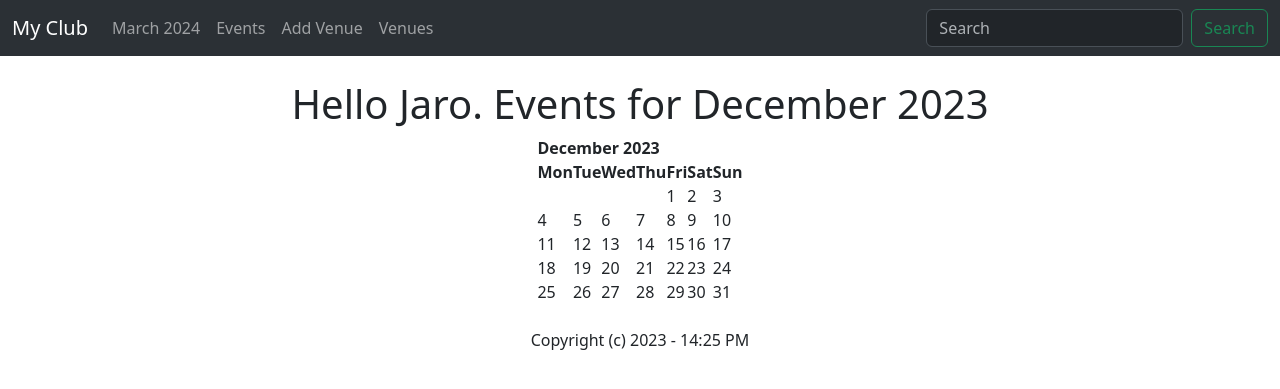
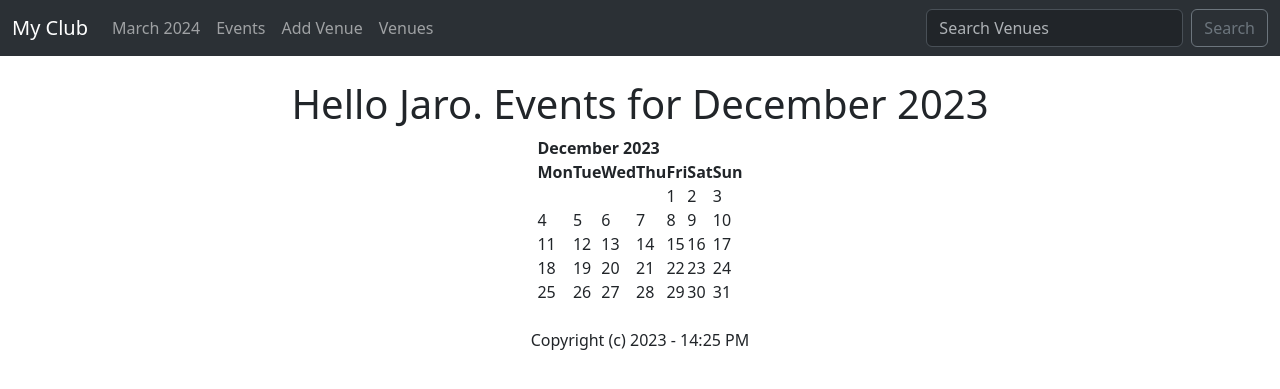
Before and after one commit to jaroambrozai/my_venues, a Django app: page / in a window 1280 px wide. Shown: the top 389 px of the page. Run offline with Django 4.2, Linux system fonts and the light colour scheme.

Commit message:
video_09: search bar created

```diff
--- a/events/templates/events/navbar.html
+++ b/events/templates/events/navbar.html
@@ -19,9 +19,10 @@
           <a class="nav-link" href="{% url 'list-venues' %}">Venues</a>
         </li>
       </ul>
-      <form class="d-flex" role="search">
-        <input class="form-control me-2" type="search" placeholder="Search" aria-label="Search">
-        <button class="btn btn-outline-success" type="submit">Search</button>
+      <form class="d-flex" role="search" method=POST action="{% url 'search-venues' %}">
+          {% csrf_token %}
+        <input class="form-control me-2" type="search" placeholder="Search Venues" aria-label="Search" name="searched">
+        <button class="btn btn-outline-secondary" type="submit">Search</button>
       </form>
     </div>
   </div>
--- a/events/urls.py
+++ b/events/urls.py
@@ -8,4 +8,5 @@ urlpatterns = [
     path('add_venue', views.add_venue, name="add-venue"),
     path('venues', views.list_venues, name="list-venues"),
     path('show_venue/<venue_id>', views.show_venue, name="show-venue"),
+    path('search_venues', views.search_venues, name="search-venues"),
 ]
--- a/events/views.py
+++ b/events/views.py
@@ -6,6 +6,17 @@ from .models import Event, Venue
 from .forms import VenueForm
 from django.http import HttpResponseRedirect
 
+
+def search_venues(request):
+    if request.method == "POST":
+        searched = request.POST['searched']
+        venues = Venue.objects.filter(name__contains=searched)
+        return render(request, 'events/search_venues.html', {
+            'searched': searched,
+            'venues': venues,
+        })
+    else:
+        return render(request, 'events/search_venues.html', {})
 
 def show_venue(request, venue_id):
     venue = Venue.objects.get(pk=venue_id)
@@ -42,6 +53,7 @@ def all_events(request):
         'event_list': event_list,
     })
 
+
 def home(request, year=datetime.now().year, month=datetime.now().strftime('%B')):
     name = "Jaro"
     month = month.capitalize()
```
Also changed, not shown: events/templates/events/search_venues.html (added, +22 -0 lines).
